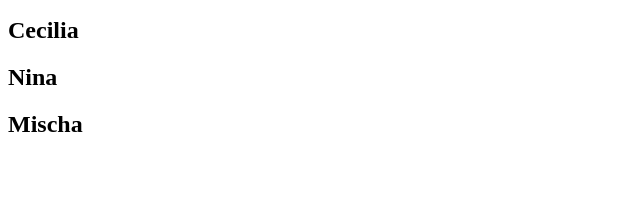
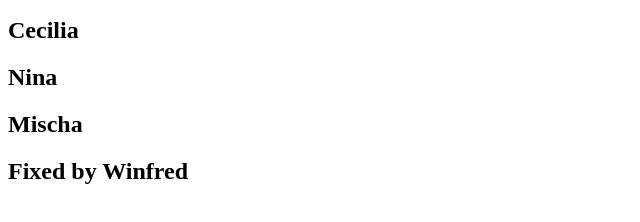
Before and after one commit to Cmoonie/sandbox, a plain HTML site: page index.html in a window 1280 px wide. Shown: the part 110-332 px from the top of the page, without its empty margins (0-640 px from the left). Drawn offline with Linux system fonts and the light colour scheme.

```diff
--- a/index.html
+++ b/index.html
@@ -10,5 +10,6 @@
 <h2>Cecilia</h2>
 <h2>Nina</h2>
 <h2>Mischa</h2>
+<h2>Fixed by Winfred</h2>
 </body>
 </html>
```
